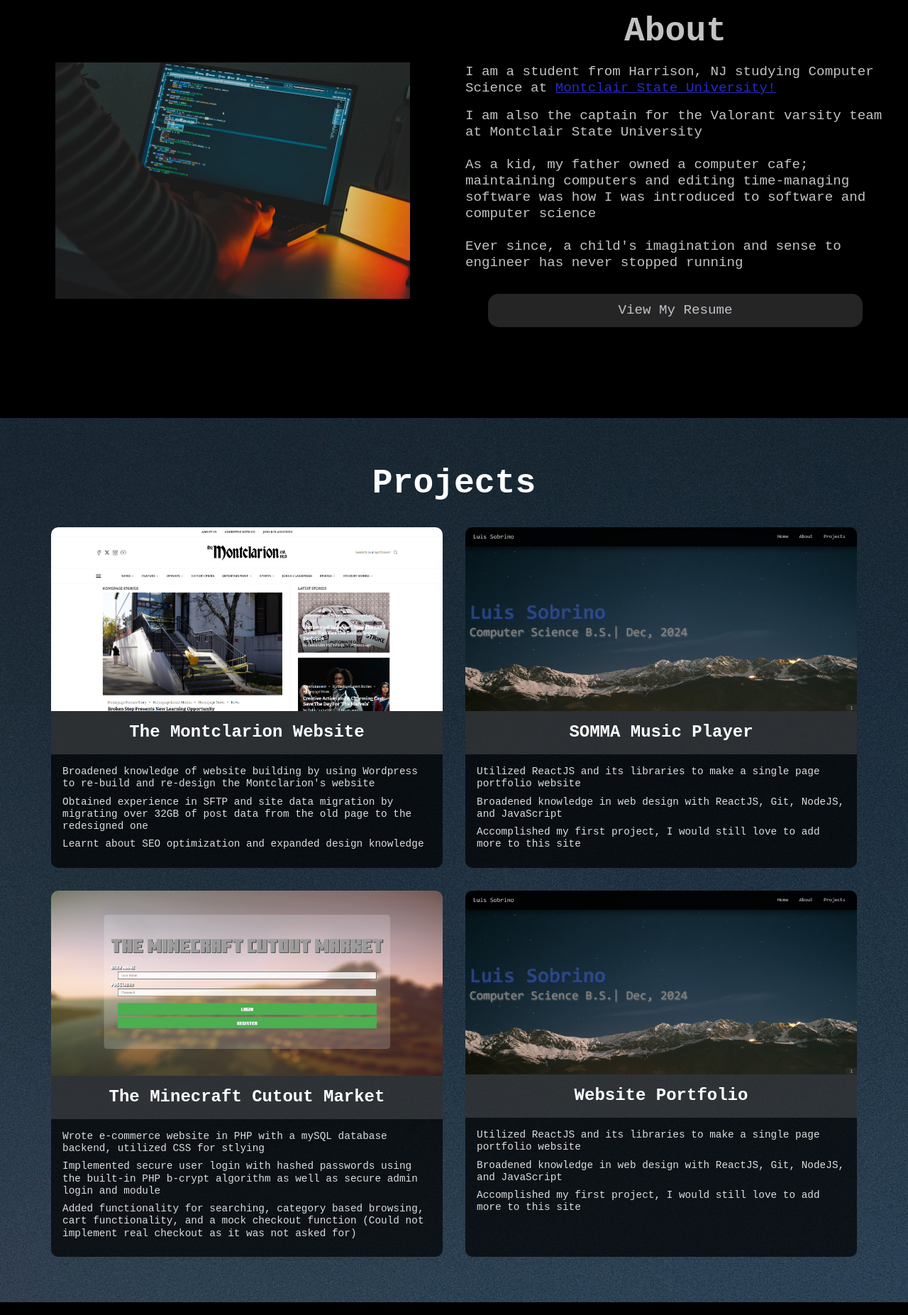
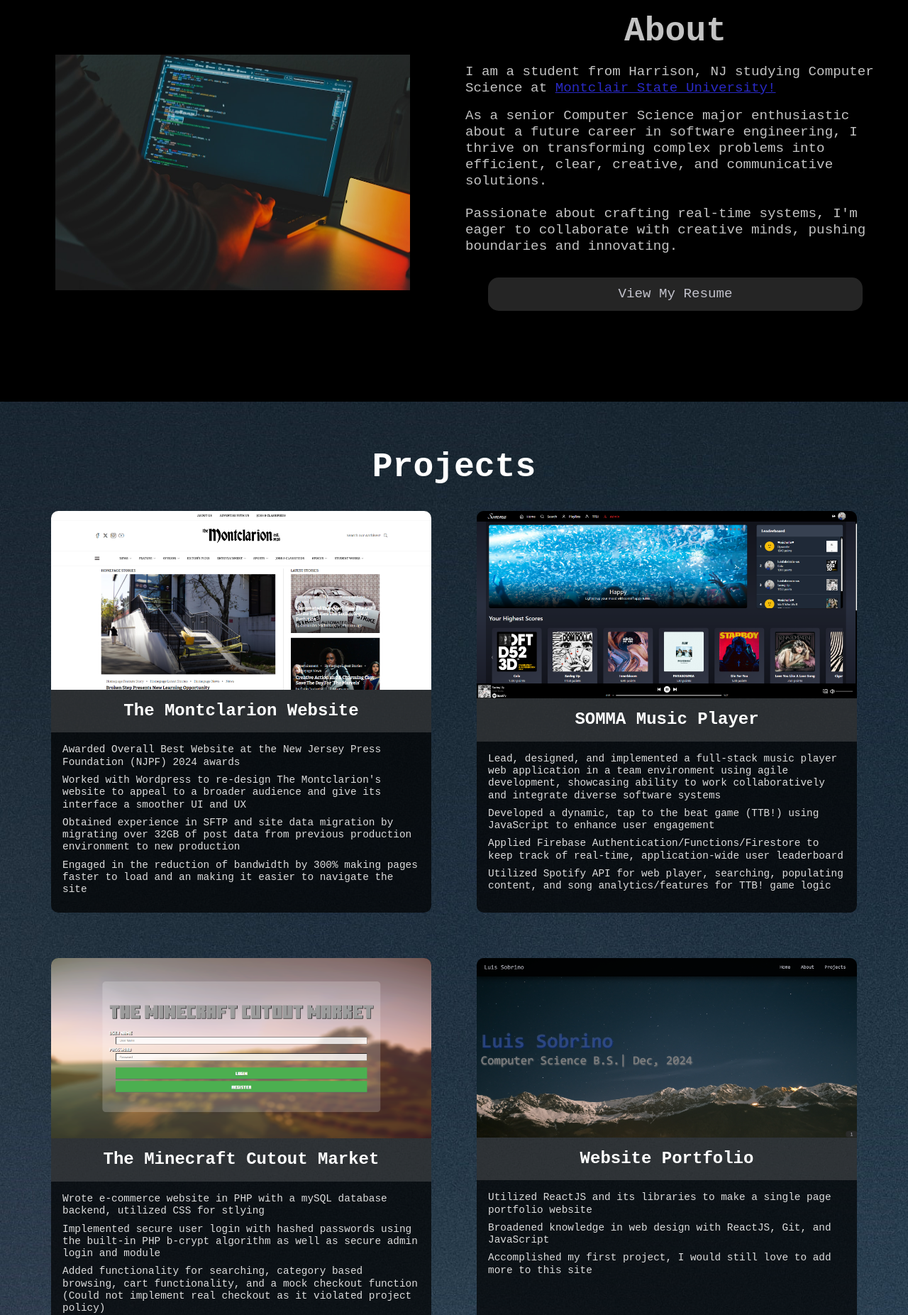
Before and after one commit to sobrinol/website, a React (Create React App) app: page / in a window 1280 px wide. Shown: the part 880-2733 px from the top of the page at 71% size. Built offline with nearby package versions, Linux system fonts and the light colour scheme.

Commit message:
updated UI for projects

```diff
--- a/src/components/About.js
+++ b/src/components/About.js
@@ -11,12 +11,8 @@ const About = () => {
         <div className="sec2">
           <h2>About</h2>
           <p>I am a student from Harrison, NJ studying Computer Science at <a href="https://www.montclair.edu/academics/computer-science/" className="msu" target="_blank" rel="noreferrer">Montclair State University!</a></p>
-          <p>I am also the captain for the Valorant varsity team at Montclair State University</p>
-          <br></br>
-          <p>As a kid, my father owned a computer cafe; maintaining computers and
-            editing time-managing software was how I was introduced to software and computer science</p>
-          <br></br>
-          <p>Ever since, a child's imagination and sense to engineer has never stopped running</p>
+          <p>As a senior Computer Science major enthusiastic about a future career in software engineering, I thrive on transforming complex problems into efficient, clear, creative, and communicative solutions.</p><br></br>
+          <p>Passionate about crafting real-time systems, I'm eager to collaborate with creative minds, pushing boundaries and innovating.</p>
           <a href={resume} className="resume-button" target="_blank" rel="noreferrer">View My Resume</a>
         </div>
       </div>
--- a/src/components/Home.js
+++ b/src/components/Home.js
@@ -8,7 +8,7 @@ const Home = () => {
         <img src = {snowymountain} className = "snowymountain" alt = ""></img>
         <div className = "content">
             <p>Luis Sobrino</p>
-            <p>Computer Science B.S.|2024</p>
+            <p>Computer Science B.S.| August 2024</p>
 
         </div>
         <Clicker/>
--- a/src/components/Projects.js
+++ b/src/components/Projects.js
@@ -3,6 +3,7 @@ import "./ProjectsStyle.css";
 import websiteport from "./images/websiteport.png";
 import montclarionport from "./images/montclarionport.png";
 import mcmarketport from "./images/mcmarket.png";
+import sommaport from "./images/somma.png";
 
 const Projects = () => {
   return (
@@ -17,40 +18,42 @@ const Projects = () => {
             </a>
             <ul>
               <li>
-                Broadened knowledge of website building by using Wordpress to re-build and re-design the Montclarion's website
+                Awarded Overall Best Website at the New Jersey Press Foundation (NJPF) 2024 awards
               </li>
               <li>
-                Obtained experience in SFTP and site data migration by migrating over 32GB of post data from the old page to the redesigned one
+                Worked with Wordpress to re-design The Montclarion's website to appeal to a broader audience and give its interface a smoother UI and UX
               </li>
               <li>
-                Learnt about SEO optimization and expanded design knowledge
+                Obtained experience in SFTP and site data migration by migrating over 32GB of post data from previous production environment to new production
+              </li>
+              <li>
+                Engaged in the reduction of bandwidth by 300% making pages faster to load and an making it easier to navigate the site
               </li>
             </ul>
           </div>
           <div className="banner">
-            <a className="project-links" href="https://github.com/sobrinol/portfolio-website" target="_blank" rel="noreferrer">
-              <img src={websiteport} alt="Website Portfolio" />
+              <img src={sommaport} alt="Somma" />
               <span className="line"></span>
               <h2>SOMMA Music Player</h2>
-            </a>
             <ul>
               <li>
-                Utilized ReactJS and its libraries to make a single page portfolio website
+                Lead, designed, and implemented a full-stack music player web application in a team environment using agile development, showcasing ability to work collaboratively and integrate diverse software systems
               </li>
               <li>
-                Broadened knowledge in web design with ReactJS, Git, NodeJS, and JavaScript
+                Developed a dynamic, tap to the beat game (TTB!) using JavaScript to enhance user engagement
               </li>
               <li>
-                Accomplished my first project, I would still love to add more to this site
+                Applied Firebase Authentication/Functions/Firestore to keep track of real-time, application-wide user leaderboard
+              </li>
+              <li>
+                Utilized Spotify API for web player, searching, populating content, and song analytics/features for TTB! game logic
               </li>
             </ul>
           </div>
           <div className="banner">
-            <a className="project-links" href="https://github.com/sobrinol/portfolio-website" target="_blank" rel="noreferrer">
               <img src={mcmarketport} alt="MCMarket" />
               <span className="line"></span>
               <h2>The Minecraft Cutout Market</h2>
-            </a>
             <ul>
               <li>
                 Wrote e-commerce website in PHP with a mySQL database backend, utilized CSS for stlying
@@ -59,12 +62,12 @@ const Projects = () => {
                 Implemented secure user login with hashed passwords using the built-in PHP b-crypt algorithm as well as secure admin login and module
               </li>
               <li>
-                Added functionality for searching, category based browsing, cart functionality, and a mock checkout function (Could not implement real checkout as it was not asked for)
+                Added functionality for searching, category based browsing, cart functionality, and a mock checkout function (Could not implement real checkout as it violated project policy)
               </li>
             </ul>
           </div>
           <div className="banner">
-            <a className="project-links" href="https://github.com/sobrinol/portfolio-website" target="_blank" rel="noreferrer">
+            <a className="project-links" href="https://github.com/sobrinol/website" target="_blank" rel="noreferrer">
               <img src={websiteport} alt="Website Portfolio" />
               <span className="line"></span>
               <h2>Website Portfolio</h2>
@@ -74,7 +77,7 @@ const Projects = () => {
                 Utilized ReactJS and its libraries to make a single page portfolio website
               </li>
               <li>
-                Broadened knowledge in web design with ReactJS, Git, NodeJS, and JavaScript
+                Broadened knowledge in web design with ReactJS, Git, and JavaScript
               </li>
               <li>
                 Accomplished my first project, I would still love to add more to this site
--- a/src/components/ProjectsStyle.css
+++ b/src/components/ProjectsStyle.css
@@ -21,7 +21,7 @@
 .banners-grid {
   display: flex;
   flex-wrap: wrap;
-  gap: 2rem;
+  gap: 4rem;
   justify-content: center;
 }
 
```
Also changed, not shown: src/components/images/somma.png (added).
